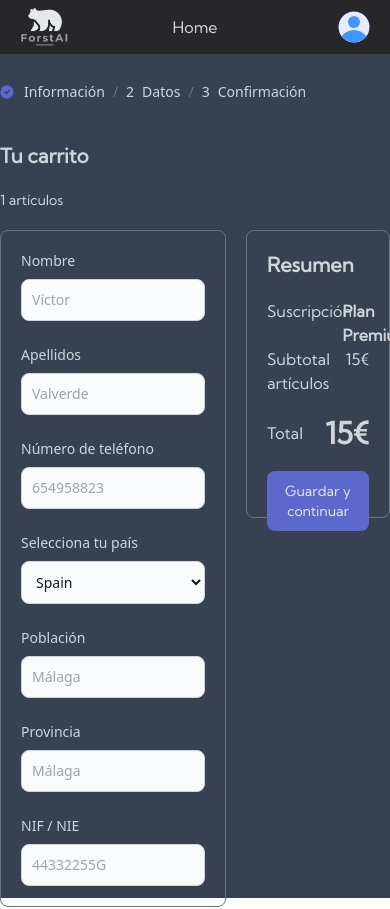
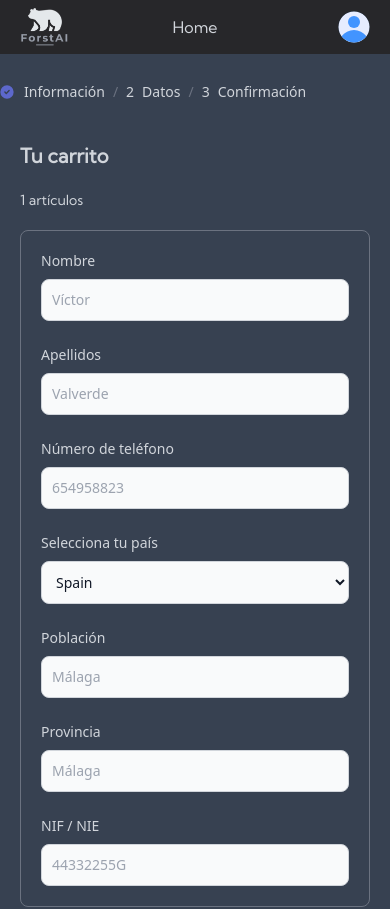
Before and after one commit to darkzpvp/forstAI, a React (Vite) app: page /carrito in a window 390 px wide. Shown: the top 909 px of the page. Before the commit the page ends 844 px from the top, so only its background shows below. Built offline with nearby package versions, Linux system fonts and the light colour scheme.

Commit message:
Infopersonal - Carrito terminado (Falta Datos bancarios y confirmacion)

```diff
--- a/src/pages/Carrito.tsx
+++ b/src/pages/Carrito.tsx
@@ -12,7 +12,7 @@ const Carrito = () => {
     }
   };
   return (
-    <div className="fixed z-50 w-full bg-zinc-800">
+    <div className="md:fixed z-50 w-full bg-zinc-800">
 
       <Header_Dos
         menu={menu}
@@ -22,7 +22,7 @@ const Carrito = () => {
       />
 
       <section
-        className=" bg-gray-700 h-screen py-7"
+        className=" bg-gray-700 md:h-screen h-full py-7"
         onClick={handleCloseMenu}
       >
         <div className=" flex justify-center  mx-auto w-[100%] max-w-3xl mb-10">
@@ -60,12 +60,12 @@ const Carrito = () => {
 
 
 
-        <div className=" w-[100%] max-w-6xl mx-auto ">
+        <div className=" w-[100%] max-w-6xl mx-auto px-5">
             <h1 className="text-gray-300 text-xl font-bold mb-5">Tu carrito</h1>
             <p className=" text-gray-300 text-sm mb-5">1 artículos</p>
 
-            <div className=" grid grid-cols-5 gap-5">
-            <div className=" col-span-3">
+            <div className=" grid md:grid-cols-5 gap-5">
+            <div className="md:col-span-3">
 
 <form className=" border border-gray-500 px-5 py-5 rounded-lg">
     <div className="grid gap-6 md:grid-cols-2">
@@ -114,7 +114,7 @@ const Carrito = () => {
 </form>
 
             </div>
-            <div className=" col-span-2 px-5 py-5 border border-gray-500 rounded-lg h-72">
+            <div className=" md:col-span-2 px-5 py-5 border border-gray-500 rounded-lg h-72 flex flex-col justify-center">
             <h1 className="text-gray-300 text-xl font-bold mb-5">Resumen</h1>
             <div className="flex">
             <p className="text-gray-300 mb-5 w-[74%]">Suscripción</p>
```
